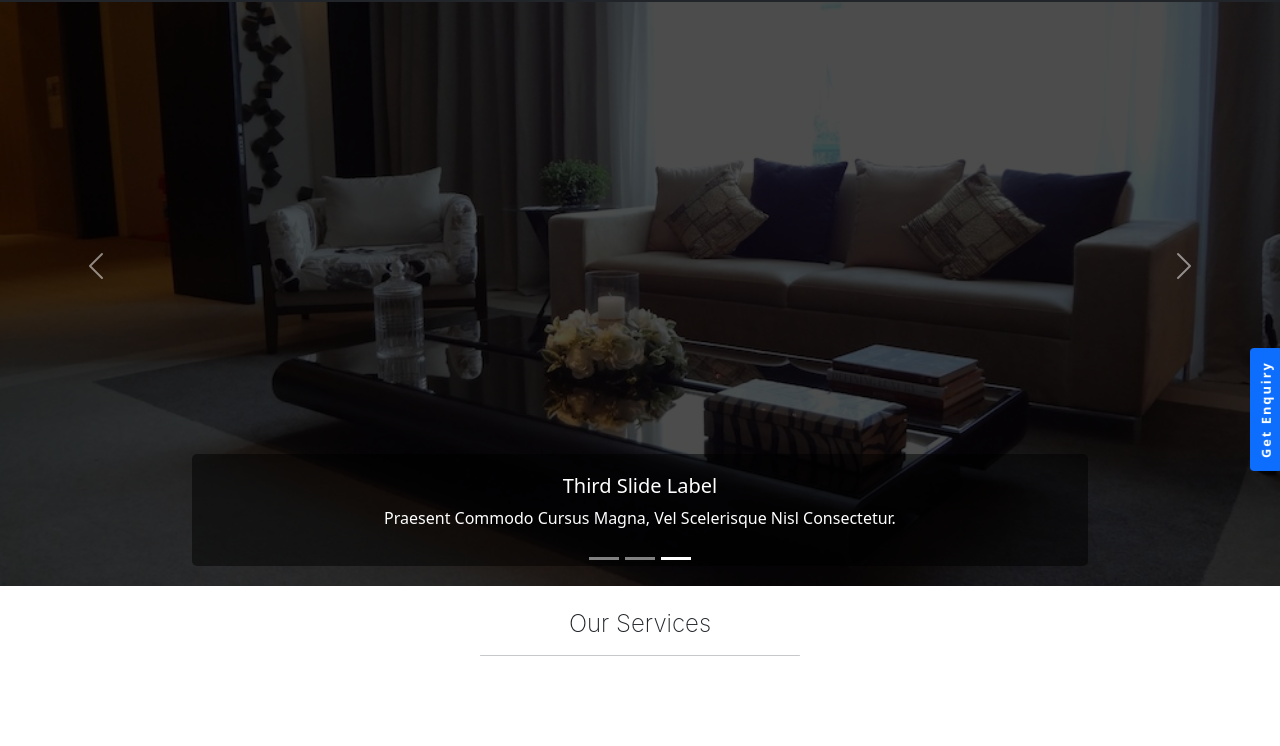
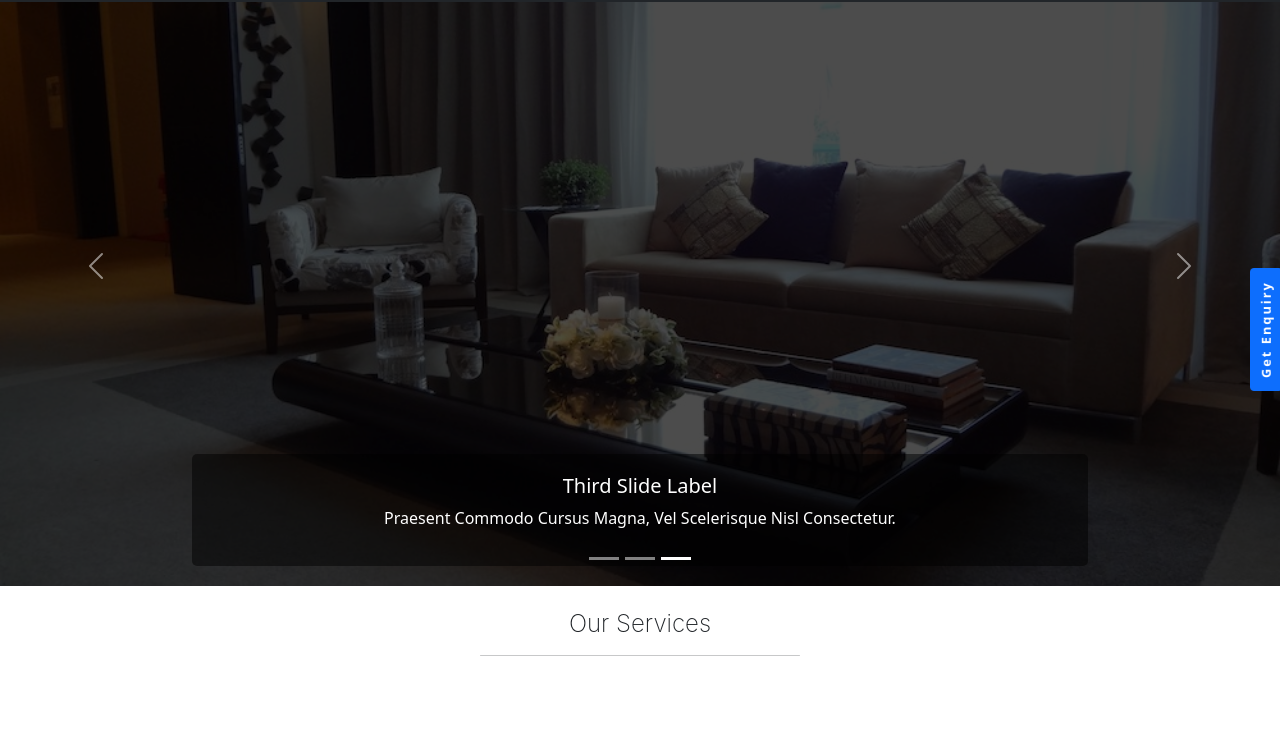
Before and after one commit to hamsarajpitani/Loan, a plain HTML site: page index.html in a window 1280 px wide. Shown: the part 54-800 px from the top of the page. Drawn offline with nearby package versions, Linux system fonts and the light colour scheme; files that its build step writes are made by us from their sources.

Commit message:
Addes zindex

```diff
--- a/sass/_enquiry.scss
+++ b/sass/_enquiry.scss
@@ -1,8 +1,8 @@
 #enquiry{
     position: fixed;
 
-    bottom: 40vh;
-
+    bottom: 50vh;
+    z-index: 2;
     letter-spacing: 2px;
     font-weight: 800;
     right: 0;
@@ -25,7 +25,7 @@
 
 
 //     #enquiry{
-//         bottom: 40vh;
+//         bottom: 35vh;
 //         right: -5vw;
 //         margin-bottom: -3rem;
 //     }
```
